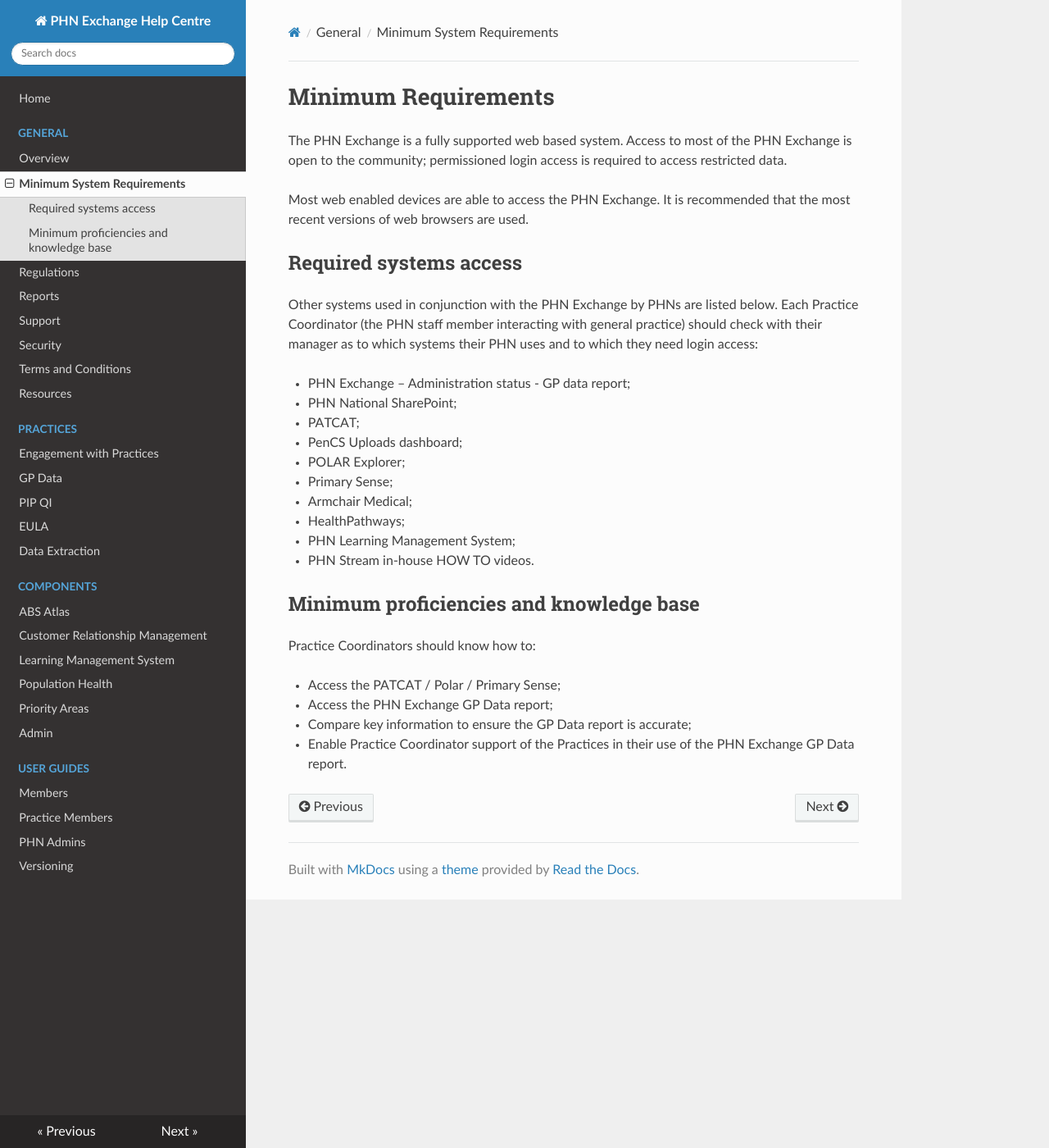
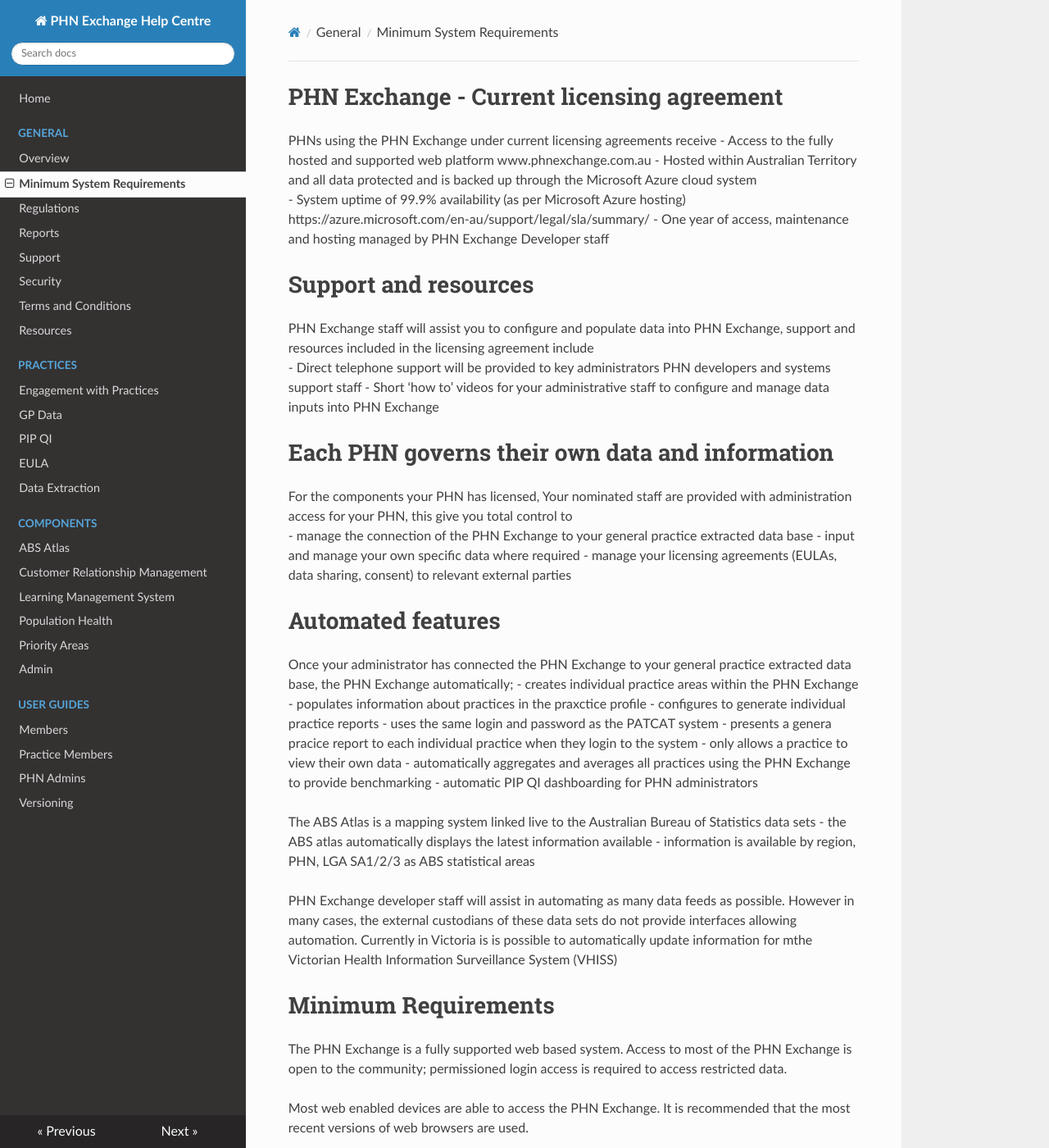
Before and after one commit to MurrayPHN/phn-exchange-docs, an MkDocs documentation site: the page built from docs/general/minimum.md, in a window 1280 px wide and 1400 px high. Shown: the whole window at 82% size. Built offline with MkDocs 1.6.1, drawn with Linux system fonts in a browser that asks for light colours; nearby versions of some CDN libraries; some of the changed text lies outside the part shown.

Commit message:
Update minimum.md

```diff
--- a/docs/general/minimum.md
+++ b/docs/general/minimum.md
@@ -1,3 +1,41 @@
+# PHN Exchange - Current licensing agreement
+PHNs using the PHN Exchange under current licensing agreements receive
+- Access to the fully hosted and supported web platform www.phnexchange.com.au
+- Hosted within Australian Territory and all data protected and  is backed up through the Microsoft Azure cloud system
+- System uptime of 99.9% availability (as per Microsoft Azure hosting) https://azure.microsoft.com/en-au/support/legal/sla/summary/
+- One year of access, maintenance and hosting managed by PHN Exchange Developer staff
+
+# Support and resources
+PHN Exchange staff will assist you to configure and populate data into PHN Exchange, support and resources included in the licensing agreement include
+- Direct telephone support will be provided to key administrators  PHN developers and systems support staff
+- Short ‘how to’ videos for your administrative staff to configure and manage data inputs into PHN Exchange
+
+# Each PHN governs their own data and information
+For  the components your PHN has licensed,
+Your nominated staff are provided with administration access for your PHN, this give you total control to
+- manage the connection of the PHN Exchange to your general practice extracted data base
+- input and manage your own specific data where required
+- manage your licensing agreements (EULAs, data sharing, consent) to relevant external parties
+
+# Automated features
+Once your administrator has connected the PHN Exchange to your general practice extracted data base,
+the PHN Exchange automatically;
+- creates individual practice areas within the PHN Exchange
+- populates information about practices in the praxctice profile
+- configures to generate individual practice reports
+- uses the same login and password as the PATCAT system
+- presents a genera pracice report to each individual practice when they login to the system
+- only allows a practice to view their own data
+- automatically aggregates and averages all practices using the PHN Exchange to provide benchmarking
+- automatic PIP QI dashboarding for PHN administrators
+
+The ABS Atlas is a mapping system linked live to the Australian Bureau of Statistics data sets
+- the ABS atlas automatically displays the latest information available
+- information is available by region, PHN, LGA SA1/2/3 as ABS statistical areas
+
+PHN Exchange developer staff will assist in automating as many data feeds as possible. However in many cases, the external custodians  of these data sets do not provide interfaces allowing automation.  Currently in Victoria is is possible to automatically update information for mthe Victorian Health Information Surveillance System (VHISS)
+
+
 # Minimum Requirements
 
 The PHN Exchange is a fully supported web based system.
@@ -5,7 +43,7 @@ Access to most of the PHN Exchange is open to the community; permissioned login
 
 Most web enabled devices are able to access the PHN Exchange. It is recommended that the most recent versions of web browsers are used.
 
-## Required systems access
+## Required additional systems recommended for PHN staff
 
 Other systems used in conjunction with the PHN Exchange by PHNs are listed below.
 Each Practice Coordinator (the PHN staff member interacting with general practice) should check with their manager as to which systems their PHN uses and to which they need login access:
```
